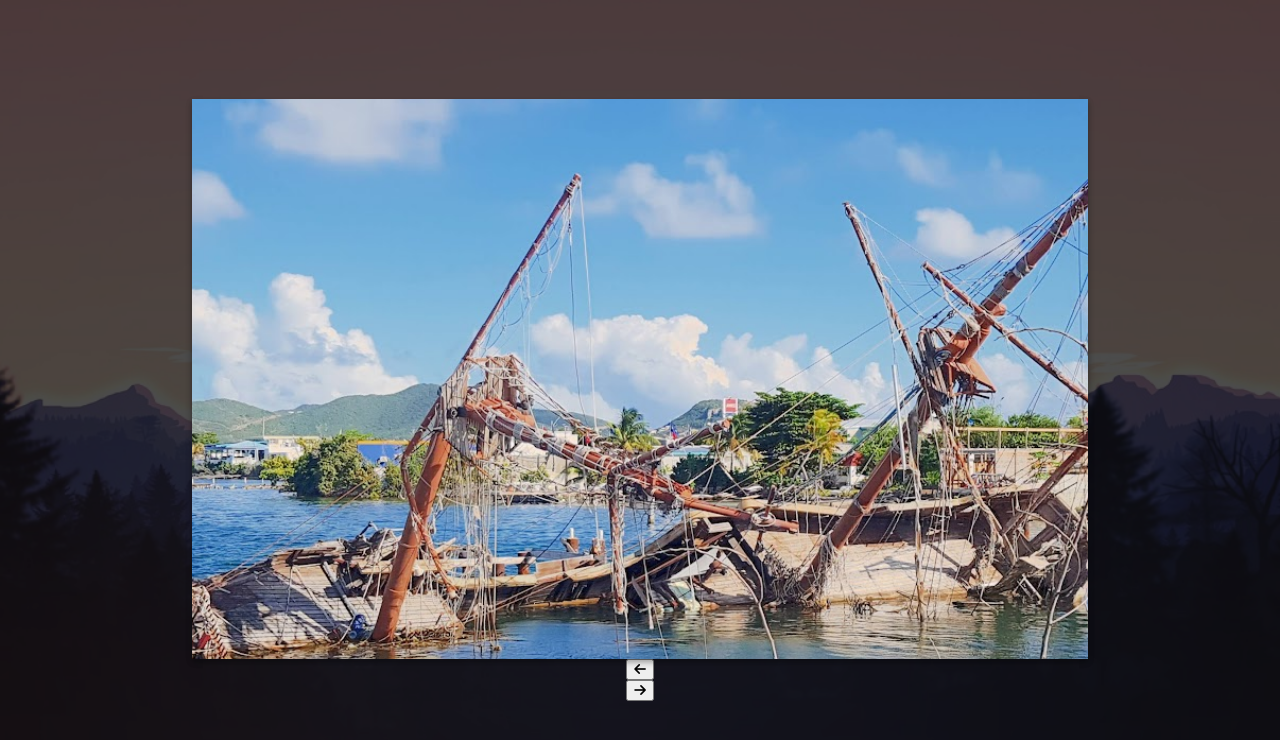
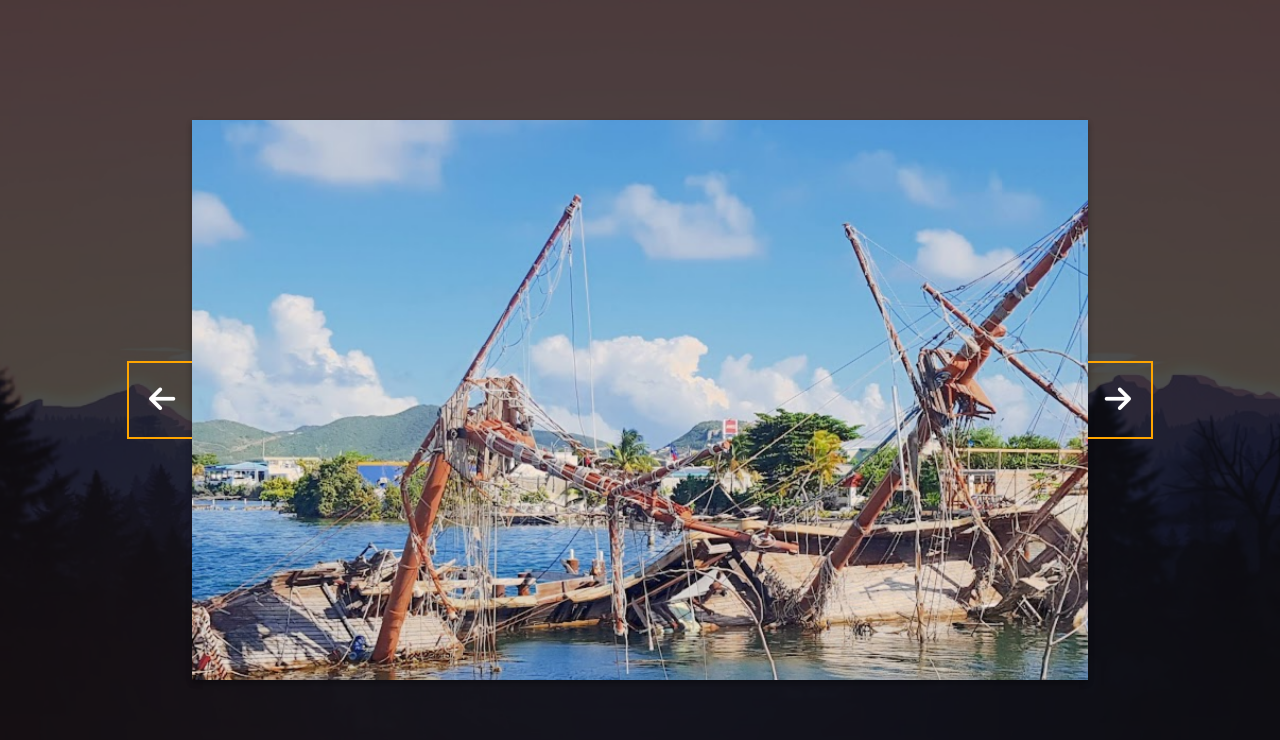
Before and after one commit to felianfilian/background_slider, a plain HTML site: page index.html in a window 1280 px wide. Drawn offline with Linux system fonts and the light colour scheme.

Commit message:
arrow styling

```diff
--- a/style.css
+++ b/style.css
@@ -54,3 +54,27 @@ body::before {
 .slide.active {
   opacity: 1;
 }
+
+.arrow {
+  background-color: transparent;
+  border: 2px solid orange;
+  color: #fff;
+  cursor: pointer;
+  font-size: 30px;
+  padding: 20px;
+  position: fixed;
+  top: 50%;
+  transform: translateY(-50%);
+}
+
+.arrow:focus {
+  outline: 0;
+}
+
+.left-arrow {
+  left: calc(15vw - 65px);
+}
+
+.right-arrow {
+  right: calc(15vw - 65px);
+}
```
